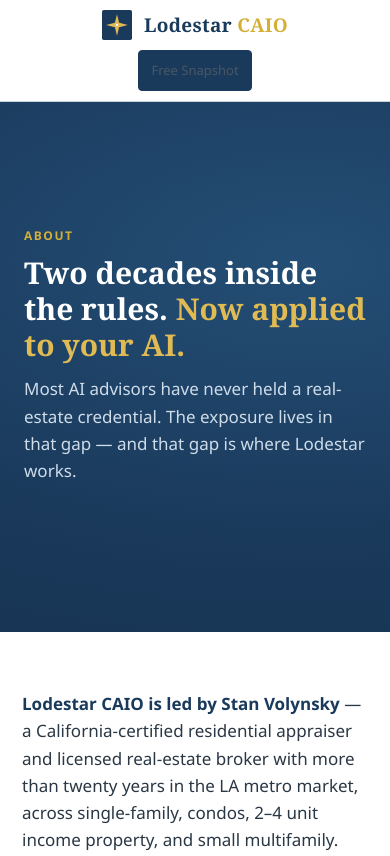
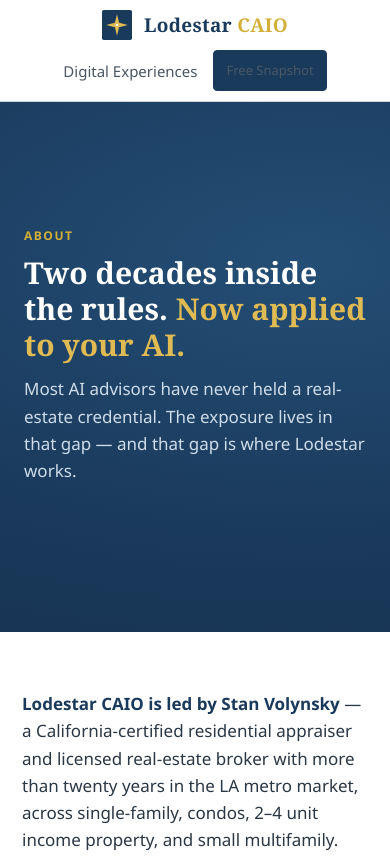
Before and after one commit to volynskyenterprise-cpu/lodestar-caio-site, a plain HTML site: page about.html in a window 390 px wide. Shown: the top 856 px of the page. Drawn offline with Linux system fonts and the light colour scheme.

Commit message:
Add Digital Experiences to main navigation

```diff
--- a/about.html
+++ b/about.html
@@ -32,6 +32,7 @@
       <a href="index.html#problem">The problem</a>
       <a href="index.html#engage">How we engage</a>
       <a href="lodestar-method.html">The Method</a>
+      <a class="nav-feature-link" href="https://experiences.lodestarcaio.com">Digital Experiences</a>
       <a href="about.html" class="active">About</a>
       <a href="index.html#faq">FAQ</a>
       <a class="btn" href="#contact">Free Snapshot</a>
@@ -169,6 +170,7 @@
         <div style="color:#fff;font-weight:600;margin-bottom:8px;">Explore</div>
         <a href="index.html">Home</a><br>
         <a href="lodestar-method.html">The Lodestar Method</a><br>
+        <a href="https://experiences.lodestarcaio.com">Digital Experiences</a><br>
         <a href="index.html#engage">How we engage</a><br>
         <a href="index.html#faq">FAQ</a>
       </div>
--- a/styles.css
+++ b/styles.css
@@ -387,6 +387,7 @@
   .resource-actions .btn { width: 100%; }
   .nav-links { gap: 16px; }
   .nav-links a:not(.btn) { display: none; }
+  .nav-links a.nav-feature-link { display: inline-flex; }
   .hero .rings { display: none; }
 }
 
```
Also changed, not shown: index.html (+2 -0 lines), lodestar-method.html (+2 -0 lines).
